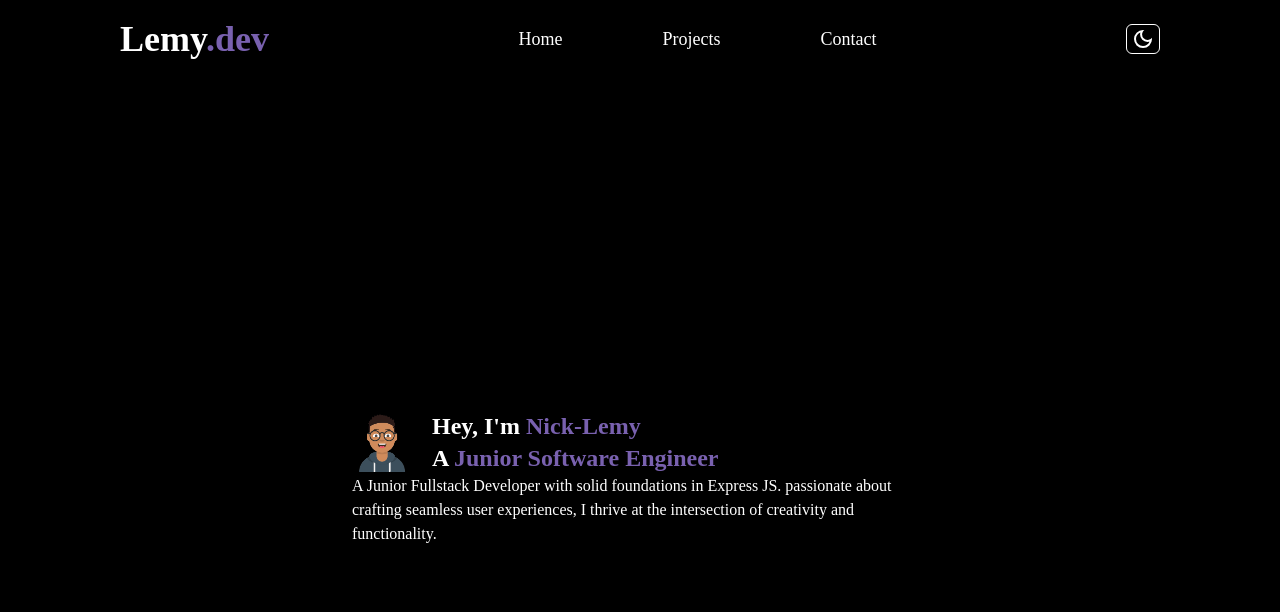
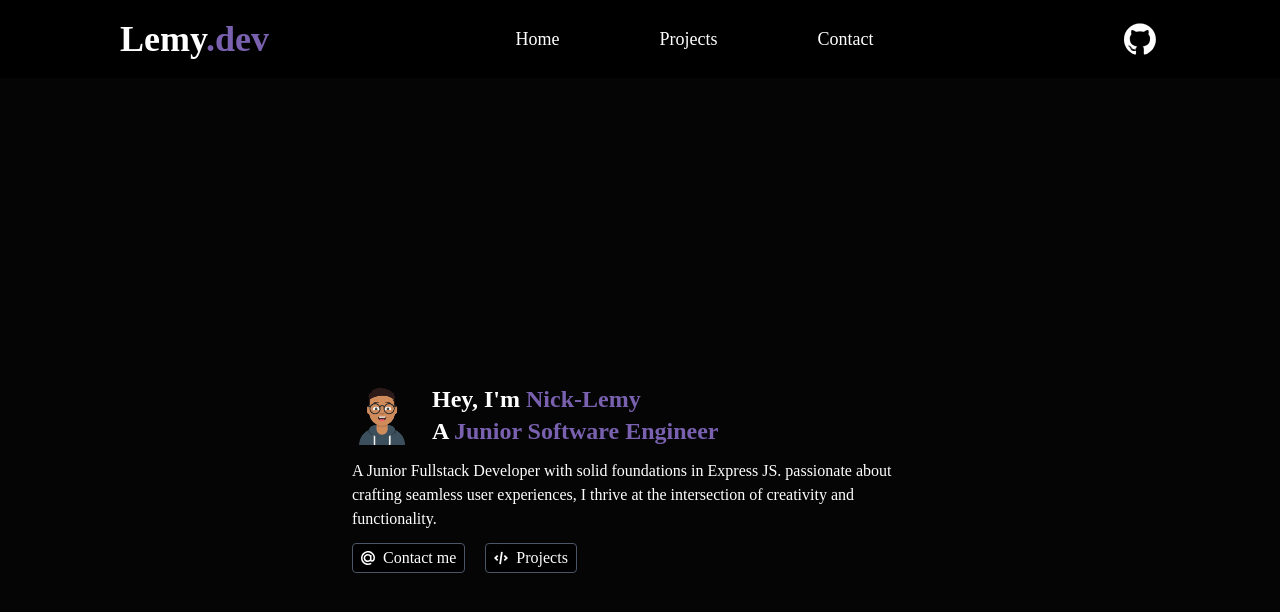
Before and after one commit to Nick-Lemy/portfolio, a React (Vite) app: page / in a window 1280 px wide. Shown: the top 612 px of the page. Built offline with nearby package versions, Linux system fonts and the light colour scheme.

Commit message:
update hero section

```diff
--- a/index.html
+++ b/index.html
@@ -11,7 +11,7 @@
   <link href="https://fonts.googleapis.com/css2?family=Noto+Sans:ital,wght@0,100..900;1,100..900&family=Outfit:wght@100..900&family=Source+Code+Pro:ital,wght@0,200..900;1,200..900&display=swap" rel="stylesheet">
 </head>
 
-<body class="bg-black">
+<body class="bg-black/98">
   <div class="relative" id="root"></div>
   <script type="module" src="/src/main.jsx"></script>
 </body>
--- /dev/null
+++ b/src/components/PrimaryButton.jsx
@@ -0,0 +1,10 @@
+export const PrimaryButton = ({ src, title }) => {
+    return (
+        <>
+            <div className="border-1 bg-black border-gray-600 rounded-sm items-center flex gap-2 w-fit px-2 py-0.5">
+                <img className="w-3.5" src={ src } alt="" />
+                <h1 className="text-white">{title}</h1>
+            </div>
+        </>
+    )
+}
--- a/src/sections/CenterContainer.jsx
+++ b/src/sections/CenterContainer.jsx
@@ -1,7 +1,8 @@
+import { PrimaryButton } from "../components/PrimaryButton"
 export const CenterContainer = () => {
     return (
         <div className="px-8 lg:px-30 h-screen justify-center flex flex-col items-center">
-            <div>
+            <div className="flex flex-col gap-3">
                 <div className="flex self-start items-center  gap-5">
                     <img className="w-15" src="/me.png" alt="" />
                     <h1 className=" text-white text-2xl font-semibold">Hey, I'm <span className="text-secondary">Nick-Lemy</span> <br /> A <span className="text-secondary">Junior Software Engineer</span>  </h1>
@@ -10,7 +11,9 @@
                     A Junior Fullstack Developer with solid foundations in Express JS.
                     passionate about crafting seamless user experiences, I thrive at the intersection of creativity and functionality.
                 </p>
-                <div>
+                <div className="flex gap-5">
+                    <PrimaryButton src="/at.svg" title="Contact me" />
+                    <PrimaryButton src="/code.svg" title="Projects" />
                 </div>
             </div>
         </div>
--- a/src/sections/Navbar.jsx
+++ b/src/sections/Navbar.jsx
@@ -1,5 +1,6 @@
 import { useState } from "react"
 import { Logo } from "../components/Logo"
+
 export const Navbar = () => {
     const [menu, setMenu] = useState('hidden')
     const [menuButton, setMenuButton] = useState('flex')
@@ -23,9 +24,16 @@
                     <li className=""><a href="#project">Projects</a></li>
                     <li className=""><a href="#contact">Contact</a></li>
                 </ul>
-                <a className="hidden lg:flex border-1 hover:*:fill-secondary hover:border-secondary border-white rounded-md px-1 transition duration-300 ease-in-out py-0.5" href="">
-                    <svg className="transition duration-300 ease-in-out" xmlns="http://www.w3.org/2000/svg" height="24px" viewBox="0 -960 960 960" width="24px" fill="#ffffff">
-                        <path d="M480-120q-150 0-255-105T120-480q0-150 105-255t255-105q14 0 27.5 1t26.5 3q-41 29-65.5 75.5T444-660q0 90 63 153t153 63q55 0 101-24.5t75-65.5q2 13 3 26.5t1 27.5q0 150-105 255T480-120Zm0-80q88 0 158-48.5T740-375q-20 5-40 8t-40 3q-123 0-209.5-86.5T364-660q0-20 3-40t8-40q-78 32-126.5 102T200-480q0 116 82 198t198 82Zm-10-270Z" />
+                <a className="hidden lg:flex hover:*:*:**:fill-secondary hover:border-secondary rounded-md px-1 transition duration-300 ease-in-out py-0.5" href="">
+                    <svg className="w-8 transition duration-300 ease-in-out" viewBox="0 -3.5 256 256" xmlns="http://www.w3.org/2000/svg" preserveAspectRatio="xMinYMin meet" fill="#ffffff" stroke="#ffffff">
+                        <g id="SVGRepo_bgCarrier" stroke-width="0"></g>
+                        <g id="SVGRepo_tracerCarrier" stroke-linecap="round" stroke-linejoin="round"></g>
+                        <g id="SVGRepo_iconCarrier"> <g fill="#ffffff">
+                            <path d="M127.505 0C57.095 0 0 57.085 0 127.505c0 56.336 36.534 104.13 87.196 120.99 6.372 1.18 8.712-2.766 8.712-6.134 0-3.04-.119-13.085-.173-23.739-35.473 7.713-42.958-15.044-42.958-15.044-5.8-14.738-14.157-18.656-14.157-18.656-11.568-7.914.872-7.752.872-7.752 12.804.9 19.546 13.14 19.546 13.14 11.372 19.493 29.828 13.857 37.104 10.6 1.144-8.242 4.449-13.866 8.095-17.05-28.32-3.225-58.092-14.158-58.092-63.014 0-13.92 4.981-25.295 13.138-34.224-1.324-3.212-5.688-16.18 1.235-33.743 0 0 10.707-3.427 35.073 13.07 10.17-2.826 21.078-4.242 31.914-4.29 10.836.048 21.752 1.464 31.942 4.29 24.337-16.497 35.029-13.07 35.029-13.07 6.94 17.563 2.574 30.531 1.25 33.743 8.175 8.929 13.122 20.303 13.122 34.224 0 48.972-29.828 59.756-58.22 62.912 4.573 3.957 8.648 11.717 8.648 23.612 0 17.06-.148 30.791-.148 34.991 0 3.393 2.295 7.369 8.759 6.117 50.634-16.879 87.122-64.656 87.122-120.973C255.009 57.085 197.922 0 127.505 0">
+                            </path>
+                            <path d="M47.755 181.634c-.28.633-1.278.823-2.185.389-.925-.416-1.445-1.28-1.145-1.916.275-.652 1.273-.834 2.196-.396.927.415 1.455 1.287 1.134 1.923M54.027 187.23c-.608.564-1.797.302-2.604-.589-.834-.889-.99-2.077-.373-2.65.627-.563 1.78-.3 2.616.59.834.899.996 2.08.36 2.65M58.33 194.39c-.782.543-2.06.034-2.849-1.1-.781-1.133-.781-2.493.017-3.038.792-.545 2.05-.055 2.85 1.07.78 1.153.78 2.513-.019 3.069M65.606 202.683c-.699.77-2.187.564-3.277-.488-1.114-1.028-1.425-2.487-.724-3.258.707-.772 2.204-.555 3.302.488 1.107 1.026 1.445 2.496.7 3.258M75.01 205.483c-.307.998-1.741 1.452-3.185 1.028-1.442-.437-2.386-1.607-2.095-2.616.3-1.005 1.74-1.478 3.195-1.024 1.44.435 2.386 1.596 2.086 2.612M85.714 206.67c.036 1.052-1.189 1.924-2.705 1.943-1.525.033-2.758-.818-2.774-1.852 0-1.062 1.197-1.926 2.721-1.951 1.516-.03 2.758.815 2.758 1.86M96.228 206.267c.182 1.026-.872 2.08-2.377 2.36-1.48.27-2.85-.363-3.039-1.38-.184-1.052.89-2.105 2.367-2.378 1.508-.262 2.857.355 3.049 1.398">
+                            </path>
+                        </g> </g>
                     </svg>
                 </a>
                 <a id="menu-btn" onClick={(e) => {
```
Also changed, not shown: public/at.svg (added), public/code.svg (added), src/App.css (line endings or trailing spaces).
